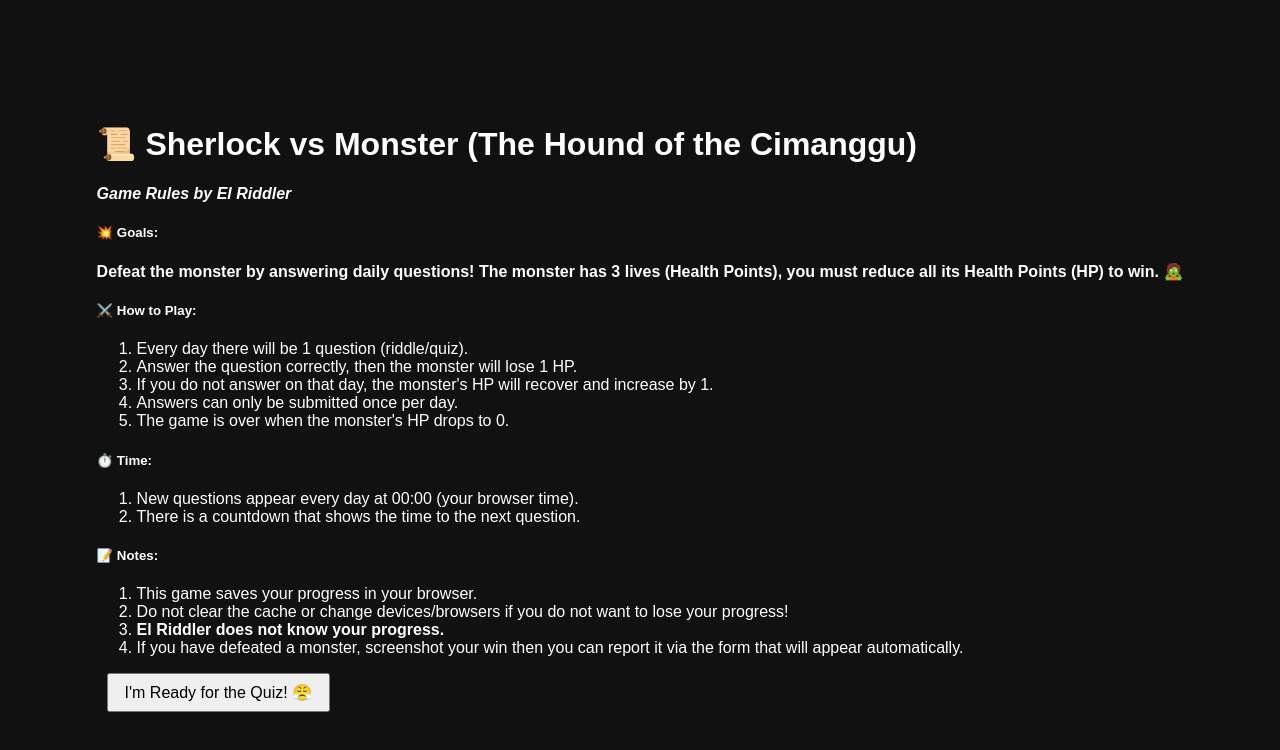
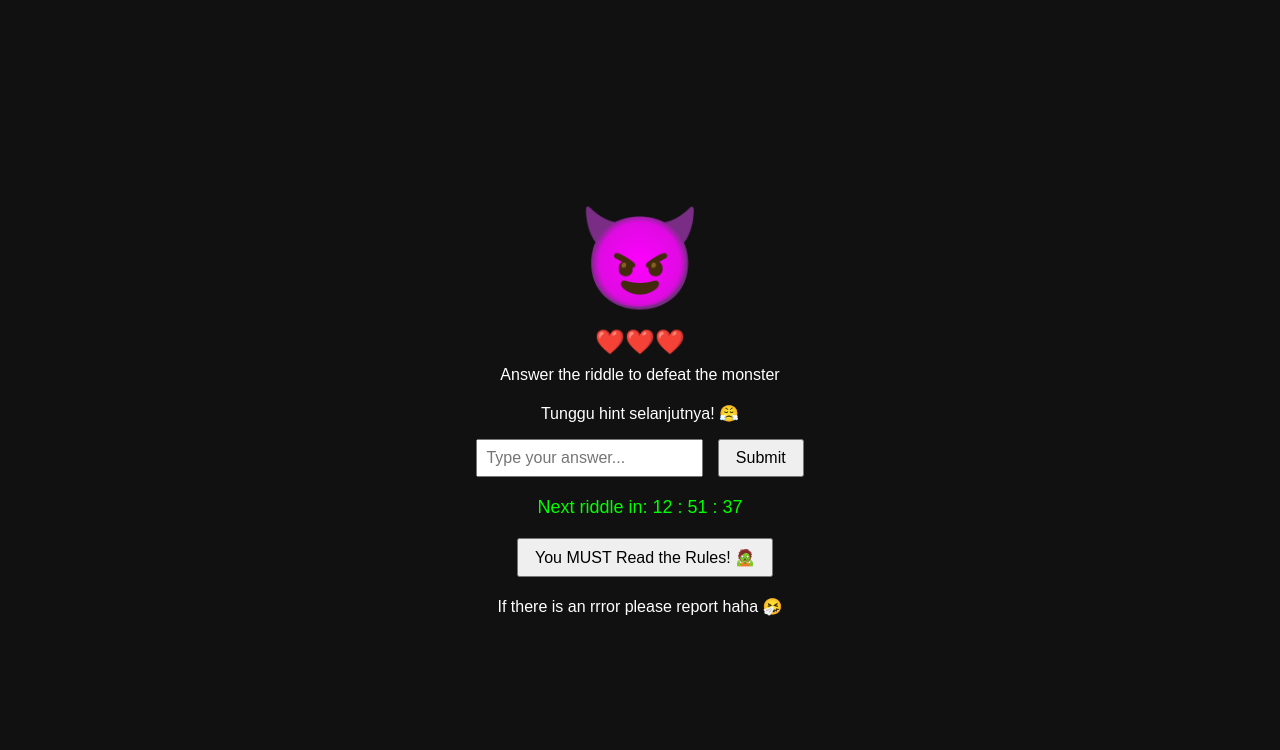
Before and after one commit to heirsall/final-elriddler, a plain HTML site: page index.html in a window 1280 px wide. Drawn offline with Linux system fonts and the light colour scheme.

Commit message:
fourth commit

```diff
--- a/index.html
+++ b/index.html
@@ -2,56 +2,30 @@
 <html lang="en">
   <head>
     <meta charset="UTF-8" />
-    <meta name="viewport" content="width=device-width, initial-scale=1.0" />
-    <title>Prologue</title>
-    <link rel="stylesheet" href="style.css" />
+    <title>Riddle Monster Game</title>
+    <link rel="stylesheet" href="../style.css" />
   </head>
   <body>
-    <div class="rules-information">
-      <h1 id="title-head">
-        📜 Sherlock vs Monster (The Hound of the Cimanggu)
-      </h1>
-      <h4 id="title-sub"><i>Game Rules by El Riddler</i></h4>
-      <h5>💥 Goals:</h5>
-      <p>
-        <b
-          >Defeat the monster by answering daily questions! The monster has 3
-          lives (Health Points), you must reduce all its Health Points (HP) to
-          win. 🧟</b
-        >
-      </p>
-      <h5>⚔️ How to Play:</h5>
-      <ol>
-        <li>Every day there will be 1 question (riddle/quiz).</li>
-        <li>Answer the question correctly, then the monster will lose 1 HP.</li>
-        <li>
-          If you do not answer on that day, the monster's HP will recover and
-          increase by 1.
-        </li>
-        <li>Answers can only be submitted once per day.</li>
-        <li>The game is over when the monster's HP drops to 0.</li>
-      </ol>
-      <h5>⏱️ Time:</h5>
-      <ol>
-        <li>New questions appear every day at 00:00 (your browser time).</li>
-        <li>There is a countdown that shows the time to the next question.</li>
-      </ol>
-      <h5>📝 Notes:</h5>
-      <ol>
-        <li>This game saves your progress in your browser.</li>
-        <li>
-          Do not clear the cache or change devices/browsers if you do not want
-          to lose your progress!
-        </li>
-        <li><b>El Riddler does not know your progress.</b></li>
-        <li>
-          If you have defeated a monster, screenshot your win then you can
-          report it via the form that will appear automatically.
-        </li>
-      </ol>
-      <button onclick="document.location='/game/index.html'">
-        I'm Ready for the Quiz! 😤
-      </button>
+    <div class="game-container">
+      <div class="monster">
+        <div class="face">😈</div>
+        <div class="hp" id="hpDisplay">❤️❤️❤️</div>
+      </div>
+      <div class="instruction">Answer the riddle to defeat the monster</div>
+      <div class="riddle-container">
+        <p id="riddle">Loading...</p>
+        <input type="text" id="answerInput" placeholder="Type your answer..." />
+        <button onclick="submitAnswer()">Submit</button>
+      </div>
+      <div class="countdown" id="countdown"></div>
+      <div class="button-rules">
+        <a href="/images/game-rules.png" target="_blank">
+          <button>You MUST Read the Rules! 🧟</button>
+        </a>
+      </div>
+      <div class="instruction">If there is an rrror please report haha 🤧</div>
     </div>
+
+    <script src="../script.js"></script>
   </body>
 </html>
--- a/script.js
+++ b/script.js
@@ -1,10 +1,13 @@
 const riddles = [
-  { question: "What has to be broken before you can use it?", answer: "egg" },
   {
-    question: "I’m tall when I’m young, and I’m short when I’m old. What am I?",
-    answer: "candle",
+    question: "Bulan apa pertama kali El Riddler ngasih quiz?",
+    answer: "november",
   },
-  { question: "What month of the year has 28 days?", answer: "all" },
+  {
+    question: "Tunggu hint selanjutnya! 😤",
+    answer: "Mochamad Thiesa Nabil",
+  },
+  { question: "Tunggu hint selanjutnya! 😤", answer: "Mochamad Thiesa Nabil" },
 ];
 
 const hpKey = "monsterHP";
```
Also changed, not shown: game/index.html (deleted, +0 -30 lines), images/game-rules.png (added).
